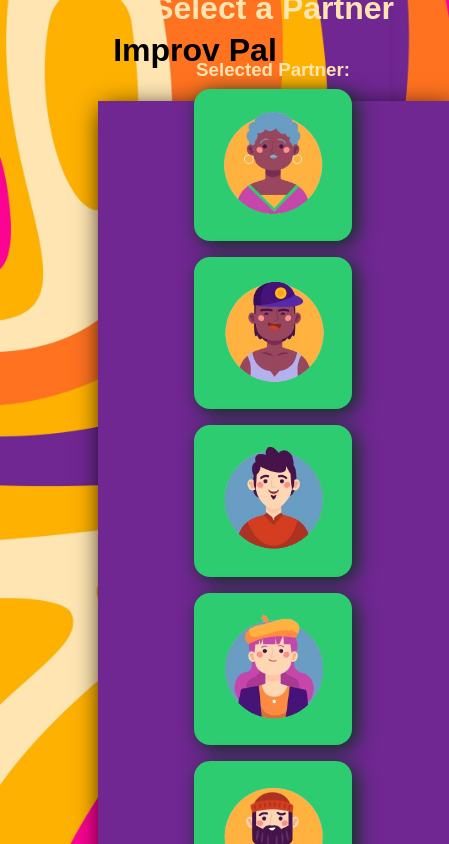
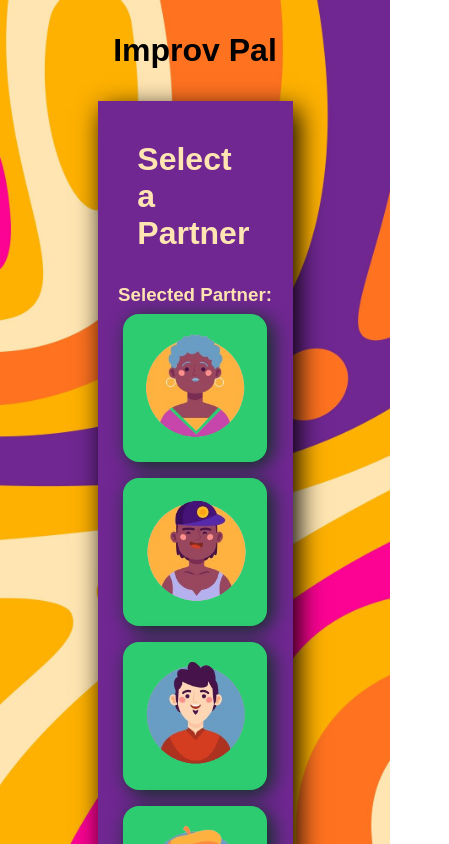
Before and after one commit to guy-jerome/Improv-Pal, a React (Vite) app in the folder client/: page / in a window 390 px wide. Shown: the top 844 px of the page, 449 px wide, since content can reach past the window. Built offline with nearby package versions, Linux system fonts and the light colour scheme; no server answers.

Commit message:
Fixed the CSS issues!

```diff
--- a/client/src/components/Partner.jsx
+++ b/client/src/components/Partner.jsx
@@ -24,7 +24,7 @@ export default function Partner({ updatePage, selectedPartner, pageTarget }) {
         <img
           src={`/Partners/${selectedPartner}.png`} // Assuming the images are in the public/Partners folder
           alt={selectedPartner}
-          style={{ width: '8rem', height: '8rem', objectFit: 'cover' }}
+          style={{ width: '5rem', height: '5rem', objectFit: 'cover' }}
         />
         {/* Tooltip */}
         {tooltipVisible && (
--- a/client/src/components/Partners.jsx
+++ b/client/src/components/Partners.jsx
@@ -41,7 +41,10 @@ export default function Partners({
             <img
               src={`/Partners/${partner.png}`} // Assuming the images are in the public/Partners folder
               alt={partner.name}
-              style={{ width: '8em', height: '8em', objectFit: 'cover' }}
+              style={{
+              width: '8rem',
+              height: 'auto', // Maintain aspect ratio
+              objectFit: 'cover',}}
             />
           </button>
         ))}
--- a/client/src/styles.css
+++ b/client/src/styles.css
@@ -28,7 +28,6 @@ h1{
 }
 
 main{
-  height: 100%;
   width: 50%;
   display: flex;
   flex-direction: column;
@@ -51,7 +50,7 @@ main{
 #chatArea {
   width: 80%;
   max-width: 600px; /* Set a maximum width for larger screens */
-  height: 200px;
+  height: 20rem;
   margin: 10px 0;
   padding: 10px;
   border: 1px solid #bdc3c7;
@@ -91,7 +90,7 @@ input[type="text"] {
 }
 
 button {
-  padding: 10px 15px;
+  padding: .5rem .5rem;
   background-color: #2ecc71;
   color: #fff;
   border: none;
@@ -110,18 +109,6 @@ button:active {
   background-color: #9cb5a7;
 }
 
-/* Media Query for smaller screens */
-@media screen and (max-width: 600px) {
-  .main {
-    width: 90vw;
-  }
-
-  #chatArea,
-  input[type="text"] {
-    width: 90%;
-    max-width: none;
-  }
-}
 
 #loading {
   font-size: 24px;
```
